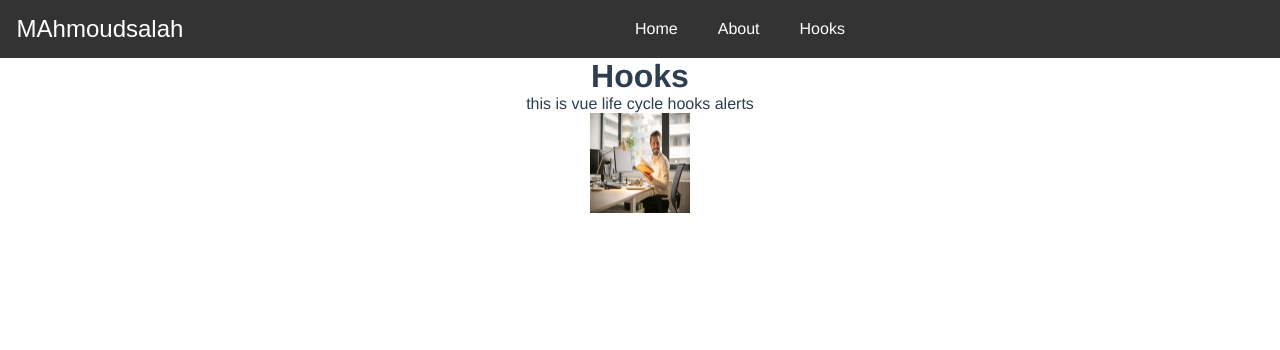
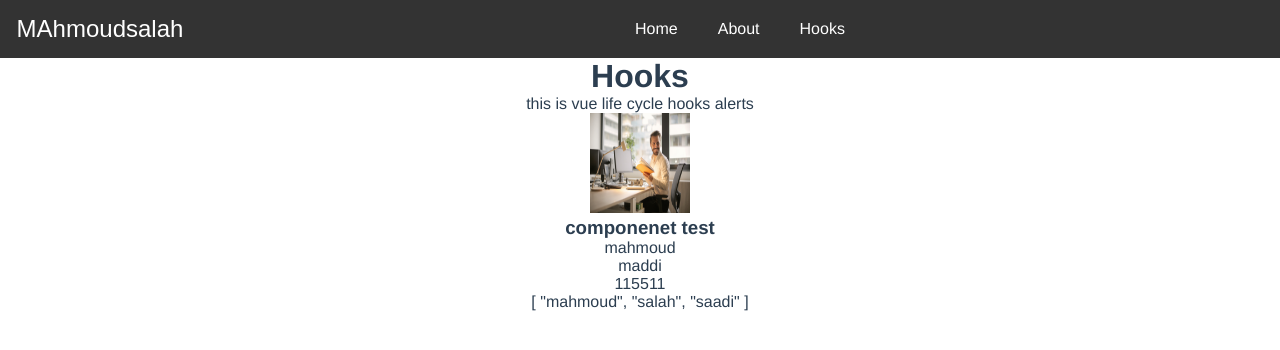
Before and after one commit to Magmoud2021/Mahmoud-plan, a Vue app: page /Hooks in a window 1280 px wide. Shown: the top 350 px of the page. Built offline with nearby package versions, Linux system fonts and the light colour scheme.

Commit message:
Components’ Communication

```diff
--- /dev/null
+++ b/src/components/ComCommunication.vue
@@ -0,0 +1,34 @@
+<template>
+  <div class="app">
+    <h3>component Communication</h3>
+    <p>{{ name }}</p>
+    <p>{{ phone }}</p>
+    <p>{{ myarray }}</p>
+    <p>{{ myobject }}</p>
+    <p>{{age}}</p>
+  </div>
+</template>
+<script>
+export default {
+  name: "ComCommunication",
+  data() {},
+  props: {
+    name: {
+      type: String,
+      default: "",
+    },
+    phone: {
+      type: Number,
+    },
+    myarray: {
+      type: Array,
+    },
+    myobject: {
+      type: Object,
+    },
+    age:{
+      type: Number,
+    }
+  },
+};
+</script>
--- /dev/null
+++ b/src/components/CompBrops.vue
@@ -0,0 +1,28 @@
+<template>
+  <div id="prop">
+    <p>{{ name }}</p>
+    <p>{{ titel }}</p>
+    <p>{{ phone }}</p>
+    <p>{{ onarray }}</p>
+  </div>
+</template>
+<script>
+export default {
+  name: "CompBrops",
+  data() {},
+  props: {
+    name: {
+      type: String,
+    },
+    titel: {
+      type: String,
+    },
+    phone: {
+      type: Number,
+    },
+    onarray: {
+      type: Array,
+    },
+  },
+};
+</script>
--- a/src/views/Help.vue
+++ b/src/views/Help.vue
@@ -4,6 +4,7 @@
       <life-cycle />
 
     <img alt="Vue logo" src="../assets/22.jpg" />
+
 
   </div>
 </template>
@@ -12,8 +13,9 @@
 import LifeCycle from "../components/LifeCycle.vue";
 
 export default {
-  components: { LifeCycle  },
+  components: { LifeCycle   },
   name: "help",
+
 };
 </script>
 <style>
--- a/src/views/Home.vue
+++ b/src/views/Home.vue
@@ -4,6 +4,15 @@
     <HelloWorld msg="Built-in Directives" />
     <br />
     <BuiltinDirectives />
+    <br />
+
+    <ComCommunication
+      :name="firstName"
+      :phone="number"
+      :myarray="cars"
+      :myobject="mahmoud"
+      :age="age"
+    />
   </div>
 </template>
 
@@ -11,13 +20,24 @@
 // @ is an alias to /src
 import HelloWorld from "@/components/HelloWorld.vue";
 import BuiltinDirectives from "@/components/BuiltinDirectives.vue";
+import ComCommunication from "@/components/ComCommunication.vue";
 
 export default {
   name: "Home",
+  data() {
+    return {
+      firstName: "mahmoud",
+      number: 100,
+      cars: ["1", "2", "3"],
+      mahmoud: { id: 1 },
+      age: 32,
+    };
+  },
 
   components: {
     HelloWorld,
     BuiltinDirectives,
+    ComCommunication,
   },
 };
 </script>
--- a/src/views/Hooks.vue
+++ b/src/views/Hooks.vue
@@ -1,21 +1,32 @@
 <template>
   <div class="our-help">
     <h1>Hooks</h1>
-      <life-cycle />
+    <life-cycle />
 
     <img alt="Vue logo" src="../assets/22.jpg" />
-
+    <h3>componenet test</h3>
+    <CompBrops :name="name" :titel="Titel" :phone="phone" :onarray="carss" />
   </div>
 </template>
 
 <script>
 import LifeCycle from "../components/LifeCycle.vue";
+import CompBrops from "../components/CompBrops.vue";
 
 export default {
-  components: { LifeCycle  },
+  components: { LifeCycle, CompBrops },
   name: "Hooks",
+  data() {
+    return {
+      name: "mahmoud",
+      Titel: "maddi",
+      phone: 115511,
+      carss: ["mahmoud", "salah", "saadi"],
+    };
+  },
 };
 </script>
+
 <style>
 img {
   width: 100px;
```
